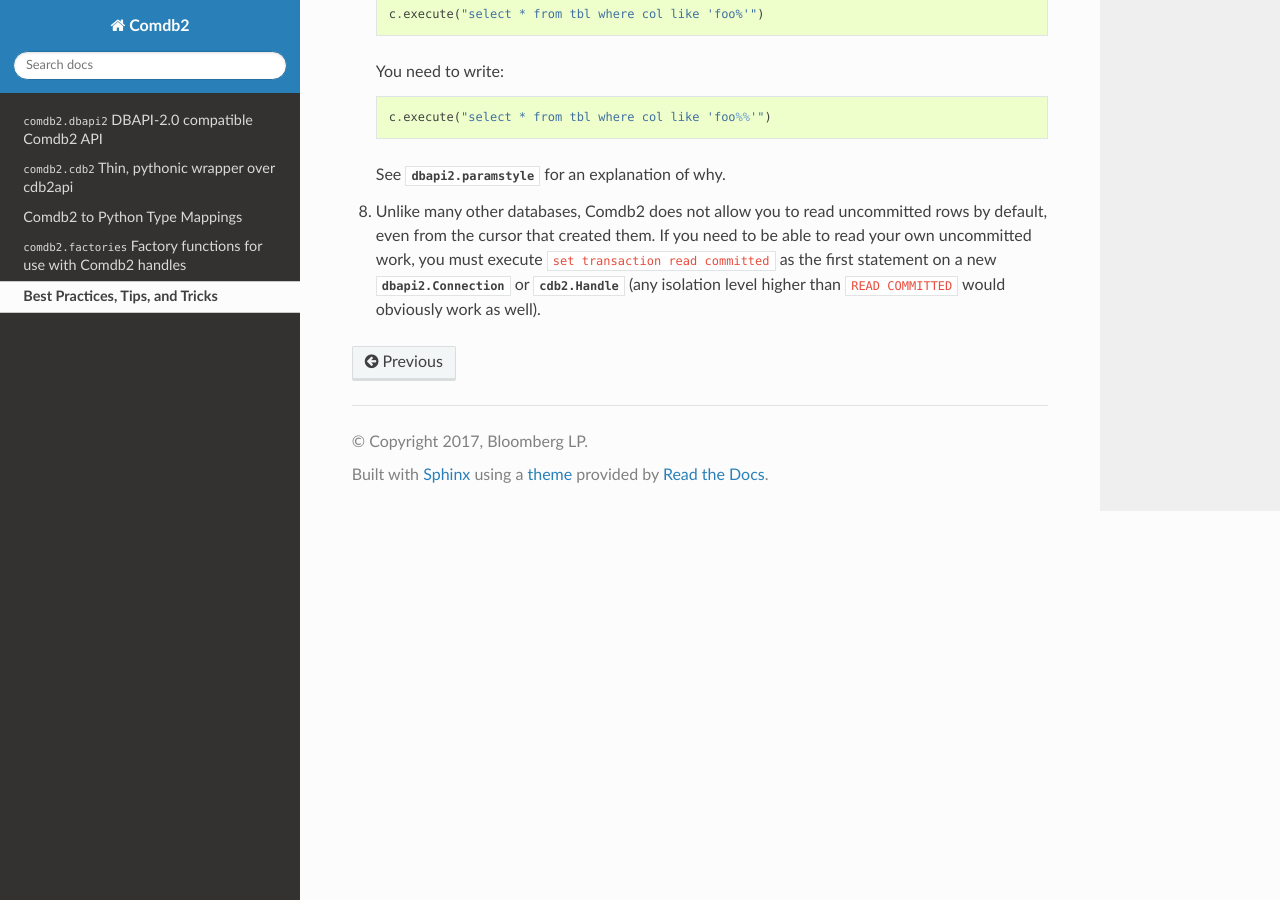
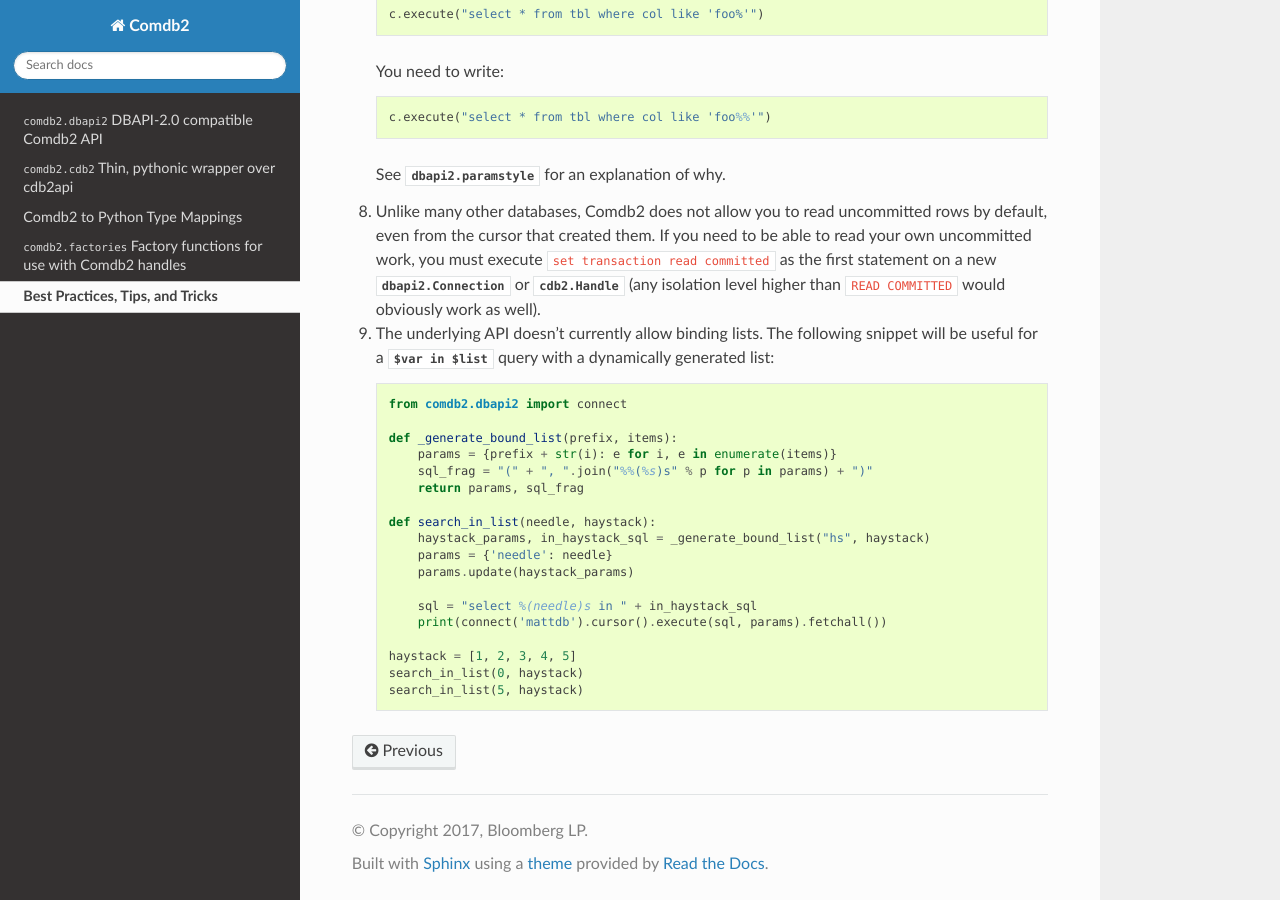
Before and after one commit to bloomberg/python-comdb2, a Sphinx documentation site: the page built from docs/tips.rst, in a window 1280 px wide and 900 px high, scrolled down 1373 px. Built offline with Sphinx 7.4.7 and the Read the Docs theme 2.0.0, drawn with Linux system fonts in a browser that asks for light colours; the version number could not be read and is left out.

Commit message:
docs: Add tips on how to bind dynamic list
This is a common source of confusion, and it would be helpful
to include it in the documentation.

Signed-off-by: Nikita Chepanov <nchepanov@bloomberg.net>

```diff
--- a/docs/tips.rst
+++ b/docs/tips.rst
@@ -82,3 +82,25 @@ Best Practices, Tips, and Tricks
    read committed`` as the first statement on a new `.dbapi2.Connection` or
    `.cdb2.Handle` (any isolation level higher than ``READ COMMITTED`` would
    obviously work as well).
+
+#. The underlying API doesn't currently allow binding lists. The following snippet
+   will be useful for a `$var in $list` query with a dynamically generated list::
+
+        from comdb2.dbapi2 import connect
+
+        def _generate_bound_list(prefix, items):
+            params = {prefix + str(i): e for i, e in enumerate(items)}
+            sql_frag = "(" + ", ".join("%%(%s)s" % p for p in params) + ")"
+            return params, sql_frag
+
+        def search_in_list(needle, haystack):
+            haystack_params, in_haystack_sql = _generate_bound_list("hs", haystack)
+            params = {'needle': needle}
+            params.update(haystack_params)
+
+            sql = "select %(needle)s in " + in_haystack_sql
+            print(connect('mattdb').cursor().execute(sql, params).fetchall())
+
+        haystack = [1, 2, 3, 4, 5]
+        search_in_list(0, haystack)
+        search_in_list(5, haystack)
```
